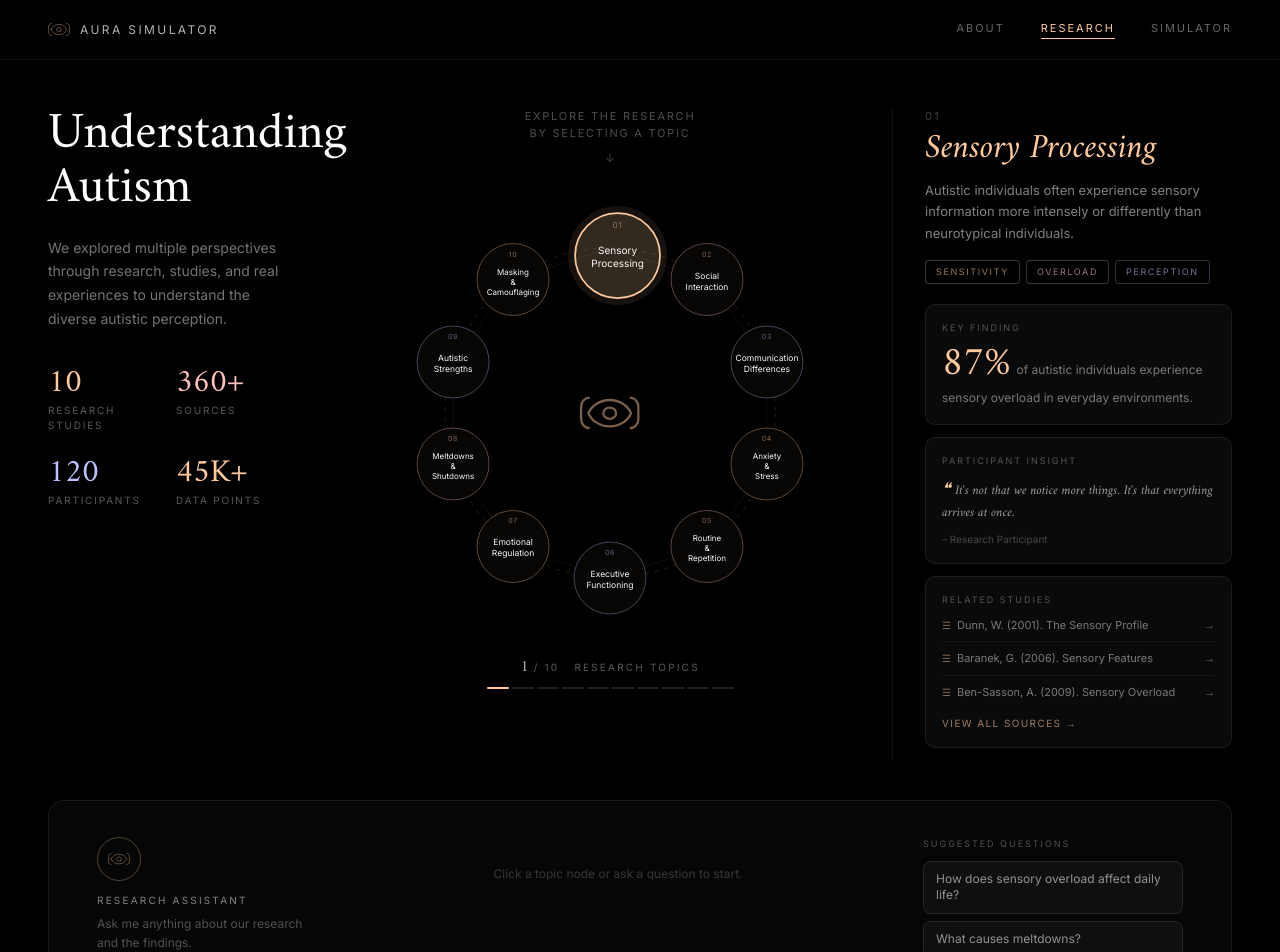
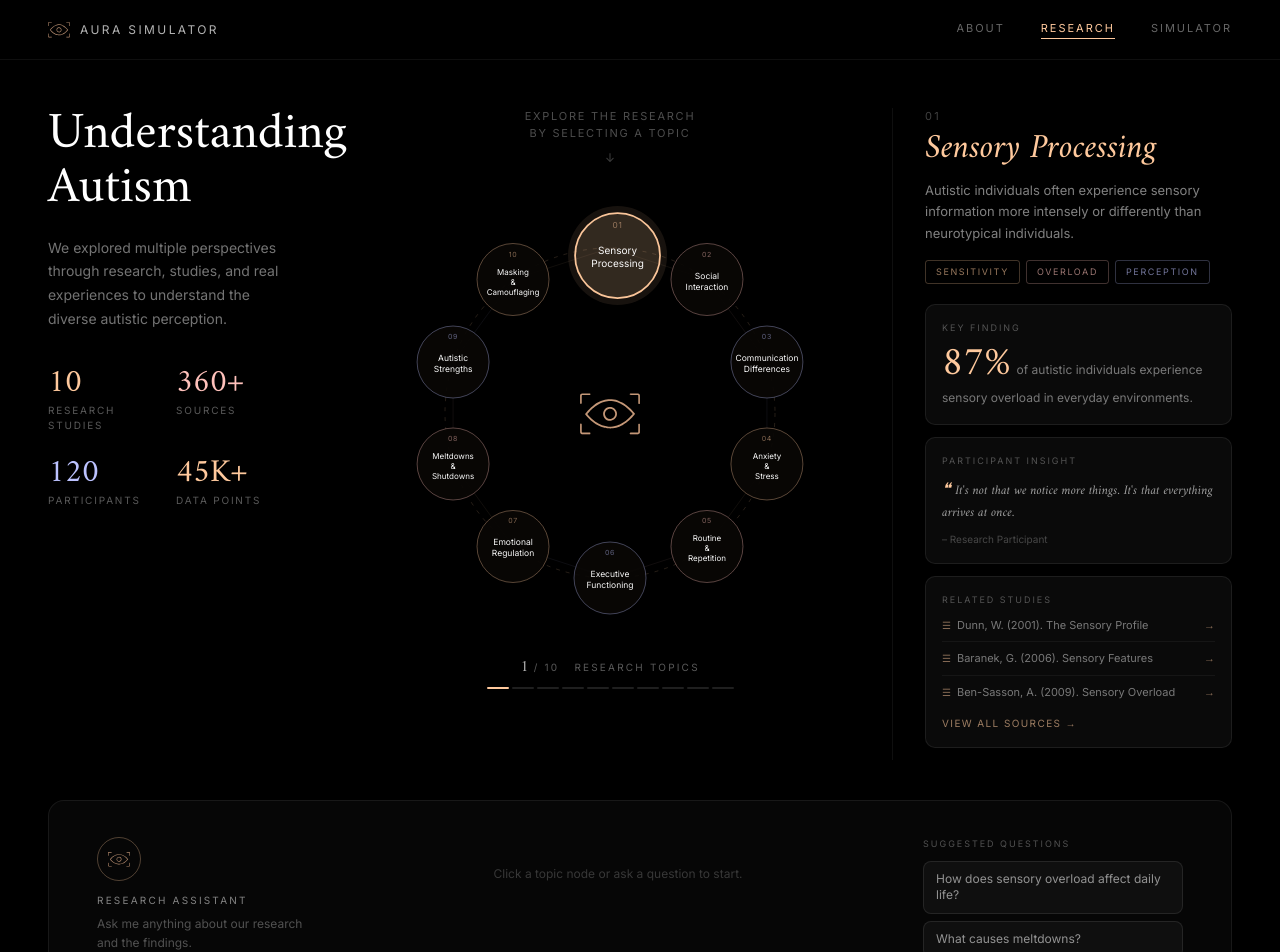
Before and after one commit to maylepek-netizen/aura-simulator, a Next.js app in the folder apps/web/: page /research in a window 1280 px wide. Shown: the top 952 px of the page. Built offline with nearby package versions, Linux system fonts and the light colour scheme.

Commit message:
design: replace old eye logo with New_logo_eye across app, remove unused logo files

```diff
--- a/apps/web/app/chat/page.tsx
+++ b/apps/web/app/chat/page.tsx
@@ -238,7 +238,7 @@ export default function ChatPage() {
         }}>
 
           {/* Logo icon */}
-          <img src="/logo.svg" alt="" style={{ width: 60, marginBottom: 17, display: "block" }} />
+          <img src="/icons/New_logo_eye.svg" alt="" style={{ width: 60, marginBottom: 17, display: "block" }} />
 
           {/* Subtitle / step label */}
           <p style={{ fontSize: 12, letterSpacing: "0.24em", color: "rgba(255,255,255,0.5)", margin: "0 0 11px", textTransform: "uppercase" }}>
--- a/apps/web/app/explore/ExploreClient.tsx
+++ b/apps/web/app/explore/ExploreClient.tsx
@@ -45,7 +45,7 @@ export default function ExploreClient() {
 
         {/* Header */}
         <div style={{ position: "sticky", top: 0, zIndex: 10, background: "rgba(13,10,8,0.92)", backdropFilter: "blur(16px)", borderBottom: "1px solid rgba(255,255,255,0.07)", padding: "14px 20px", display: "flex", alignItems: "center", gap: 12 }}>
-          <img src="/logo-orange.svg" alt="" style={{ width: 24, opacity: 0.8 }} />
+          <img src="/icons/New_logo_eye.svg" alt="" style={{ width: 24, opacity: 0.8 }} />
           <span style={{ fontSize: 11, letterSpacing: "0.24em", textTransform: "uppercase", color: "rgba(255,255,255,0.7)" }}>Explore</span>
           <span style={{ fontSize: 10, letterSpacing: "0.12em", color: "rgba(255,255,255,0.25)" }}>{simulations.length} simulations</span>
         </div>
--- a/apps/web/app/research/page.tsx
+++ b/apps/web/app/research/page.tsx
@@ -555,7 +555,7 @@ export default function ResearchPage() {
         {/* ── Nav ── */}
         <nav className="r-nav">
           <div className="r-nav-logo">
-            <img src="/logo.svg" alt="" style={{ width: 22, opacity: 0.7 }} />
+            <img src="/icons/New_logo_eye.svg" alt="" style={{ width: 22, opacity: 0.7 }} />
             AURA SIMULATOR
           </div>
           <div className="r-nav-links">
@@ -627,9 +627,10 @@ export default function ResearchPage() {
 
               {/* Eye logo in center */}
               <image
-                href="/logo.svg"
+                href="/icons/New_logo_eye.svg"
                 x={CX - 30} y={CY - 30}
                 width={60} height={60}
+                preserveAspectRatio="xMidYMid meet"
                 opacity={0.8}
               />
 
@@ -763,7 +764,7 @@ export default function ResearchPage() {
           {/* Left: info */}
           <div style={{ paddingTop: 4 }}>
             <div className="r-chat-icon">
-              <img src="/logo.svg" alt="" style={{ width: 22, opacity: 0.7 }} />
+              <img src="/icons/New_logo_eye.svg" alt="" style={{ width: 22, opacity: 0.7 }} />
             </div>
             <div className="r-chat-info-label">Research Assistant</div>
             <div className="r-chat-info-desc">
--- a/apps/web/components/AppSidebar.tsx
+++ b/apps/web/components/AppSidebar.tsx
@@ -17,7 +17,7 @@ export default function AppSidebar() {
         display: "flex", alignItems: "center", justifyContent: "center",
       }}>
         <img
-          src="/logo-orange.svg"
+          src="/icons/New_logo_eye.svg"
           alt="Home"
           onClick={() => router.push("/")}
           style={{ width: 28, opacity: 0.6, cursor: "pointer", transition: "opacity 0.2s", display: "block" }}
```
Also changed, not shown: apps/web/public/logo-orange.svg (deleted), apps/web/public/logo.svg (deleted).
